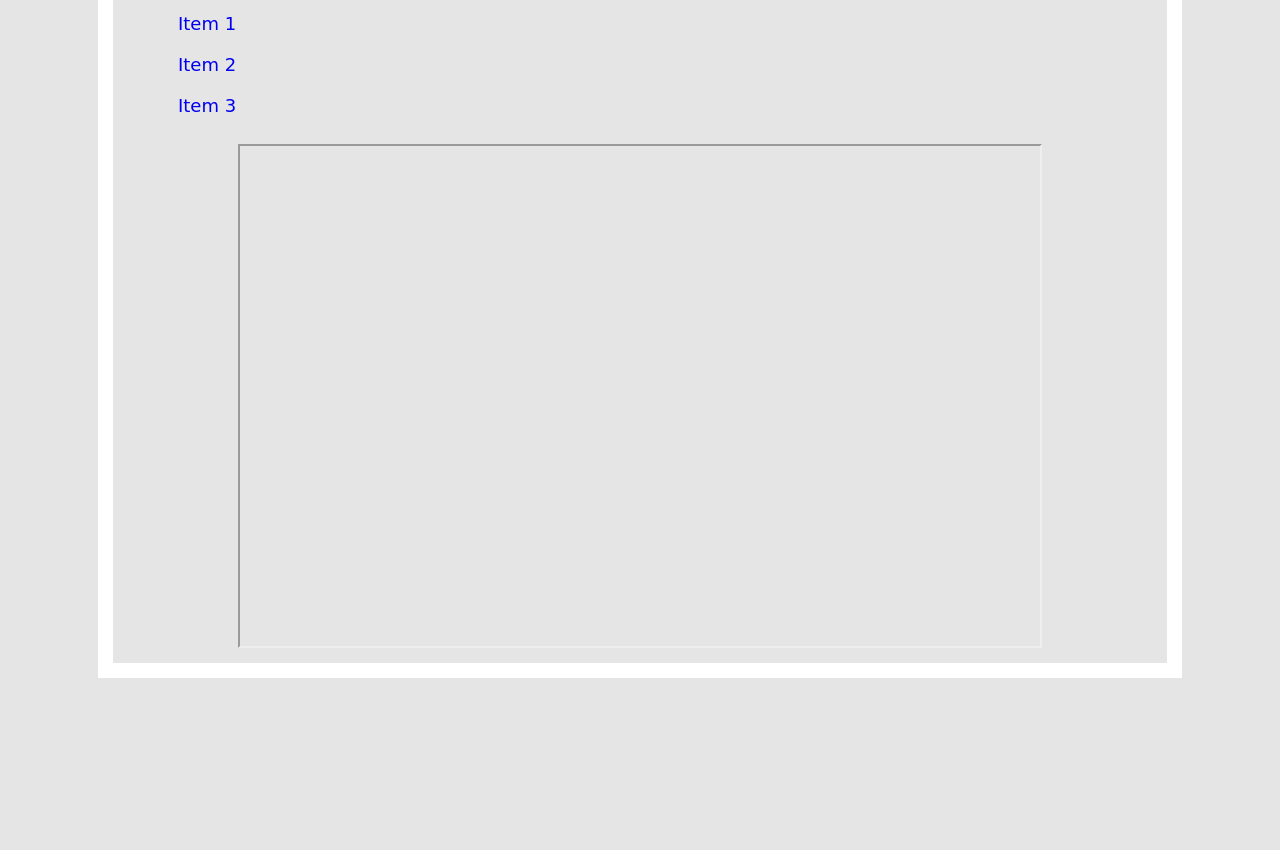
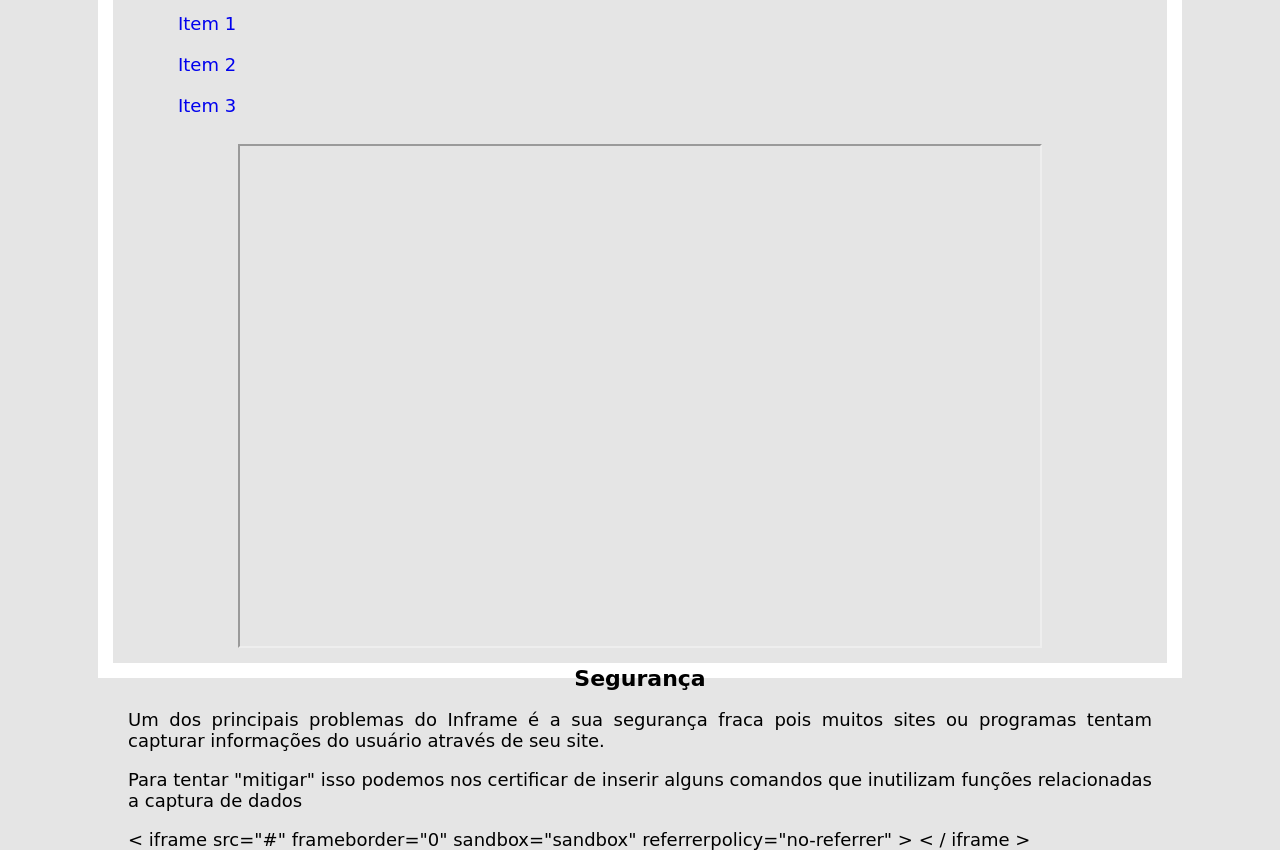
Before and after one commit to VitorMiksza/HTML-CSS, a plain HTML site: page Exercicios/Ex024/Iframe.html in a window 1280 px wide. Shown: the part 278-1128 px from the top of the page. Before the commit the page ends 956 px from the top, so only its background shows below. Drawn offline with Linux system fonts and the light colour scheme.

Commit message:
Update Iframe.html

```diff
--- a/Exercicios/Ex024/Iframe.html
+++ b/Exercicios/Ex024/Iframe.html
@@ -69,7 +69,7 @@
                         <ul>
                           <li><a href="/Desafios/Desafio01/index.html" target="tela">Item 1</a></li>
                           <li><a href="/Desafios/Desafio02/index.html" target="tela">Item 2</a></li>
-                          <li><a href="/Desafios/Desafio10/android-site.txt" target="tela">Item 3</a></li>
+                          <li><a href="/Desafios/Desafio10/aindroid.html" target="tela">Item 3</a></li>
 
                         </ul>
                     </nav>
@@ -81,5 +81,31 @@
 
 </section>
 
+
+
+
+
+<h1>Segurança</h1>
+
+<p>
+    Um dos principais problemas do Inframe é a sua segurança fraca pois muitos sites ou programas tentam capturar informações do usuário através de seu site.
+</p>
+
+<p>
+    Para tentar "mitigar" isso podemos nos certificar de inserir alguns comandos que inutilizam funções relacionadas a captura de dados
+</p>
+<p>
+    < iframe src="#" frameborder="0"
+    sandbox="sandbox"
+    referrerpolicy="no-referrer"
+    >
+
+
+
+    < / iframe >
+</p>
+
+
+
 </body>
 </html>
```
